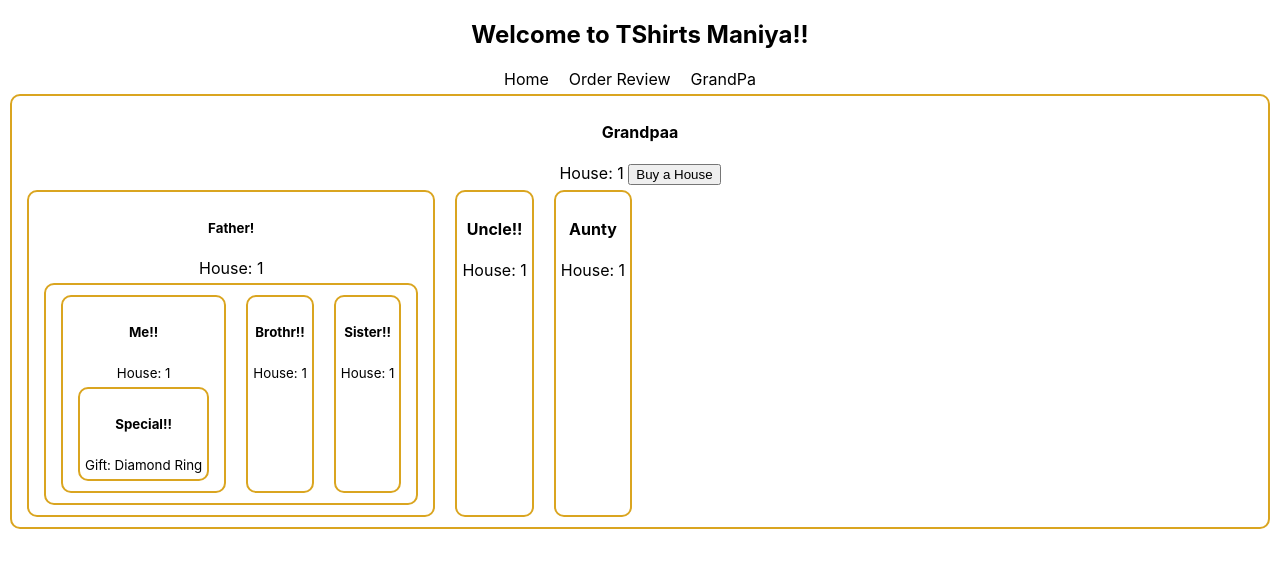
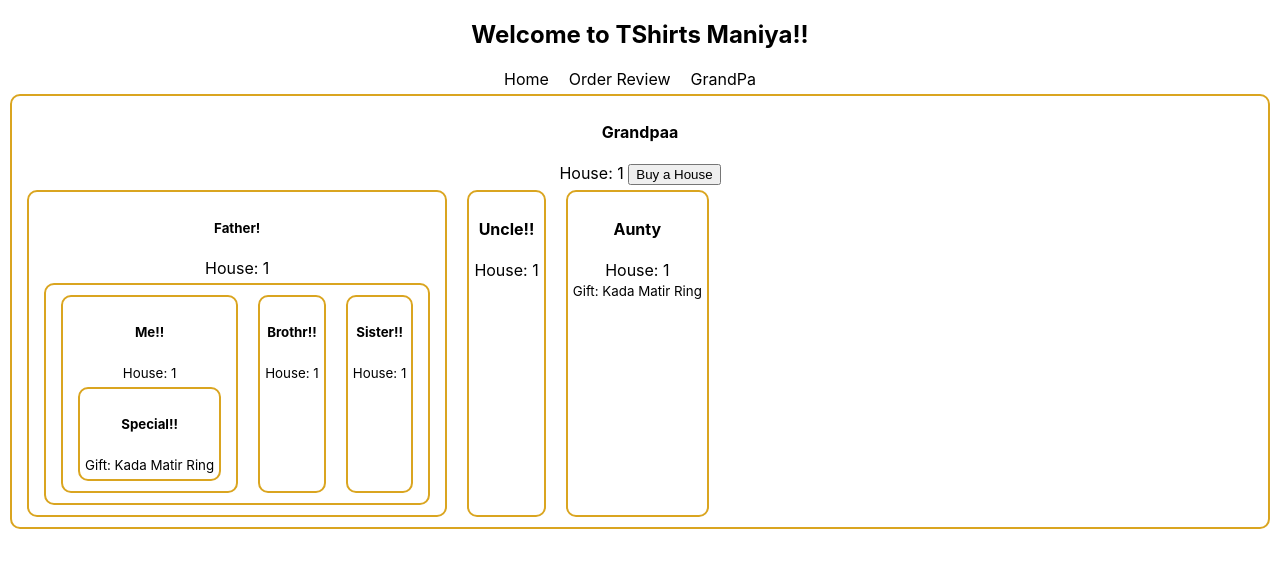
Before and after one commit to rukon351/t-shirt_maniya-react-router-project, a React (Create React App) app: page /grandpa in a window 1280 px wide. Shown: the top 568 px of the page. Built offline with nearby package versions, Linux system fonts and the light colour scheme.

Commit message:
added grandpa special gift for aunty & special person

```diff
--- a/src/components/Aunty/Aunty.js
+++ b/src/components/Aunty/Aunty.js
@@ -1,10 +1,13 @@
-import React from 'react';
+import React, { useContext } from 'react';
+import { RingContext } from '../Grandpa/Grandpa';
 
 const Aunty = ({ house }) => {
+    const ring = useContext(RingContext);
     return (
         <div>
             <h4>Aunty</h4>
             <p>House: {house}</p>
+            <p><small>Gift: {ring}</small></p>
         </div>
     );
 };
--- a/src/components/Father/Father.js
+++ b/src/components/Father/Father.js
@@ -3,12 +3,12 @@
 import Brother from '../Brother/Brother';
 import Sister from '../Sister/Sister';
 
-const Father = ({ house, ornament }) => (
+const Father = ({ house }) => (
     <div>
         <h5>Father!</h5>
         <p>House: {house}</p>
         <div style={{ display: 'flex' }}>
-            <MySelf house={house} ornament={ornament}></MySelf>
+            <MySelf house={house}></MySelf>
             <Brother house={house}></Brother>
             <Sister house={house}></Sister>
         </div>
--- a/src/components/Grandpa/Grandpa.js
+++ b/src/components/Grandpa/Grandpa.js
@@ -1,14 +1,16 @@
-import React, { useState } from 'react';
+import React, { createContext, useState } from 'react';
 import Uncle from '../Uncle/Uncle';
 import Father from '../Father/Father';
 import Aunty from '../Aunty/Aunty';
 import './Grandpa.css';
 
+export const RingContext = createContext('Ring');
+
 
 const Grandpa = () => {
     const [house, setHouse] = useState(1);
 
-    const ornament = 'Diamond Ring';
+    const ornament = 'Kada Matir Ring';
 
     const handleBuyAHouse = () => {
         const newHouseCount = house + 1;
@@ -16,15 +18,17 @@
     };
 
     return (
+        <RingContext.Provider value={ornament}>
             <div className='grandpa'>
                 <h4>Grandpaa</h4>
                 <p>House: {house} <button onClick={handleBuyAHouse}>Buy a House</button></p>
                 <section style={{ display: 'flex' }}>
-                <Father house={house} ornament={ornament}></Father>
+                    <Father house={house}></Father>
                     <Uncle house={house}></Uncle>
                     <Aunty house={house}></Aunty>
                 </section>
             </div>
+        </RingContext.Provider>
     );
 };
 
--- a/src/components/MySelf/MySelf.js
+++ b/src/components/MySelf/MySelf.js
@@ -1,12 +1,12 @@
 import React from 'react';
 import Special from '../Special/Special';
 
-const MySelf = ({ house, ornament }) => {
+const MySelf = ({ house }) => {
     return (
         <div>
             <h5>Me!!</h5>
             <p><small>House: {house}</small></p>
-            <Special ornament={ornament}></Special>
+            <Special></Special>
         </div>
     );
 };
--- a/src/components/Special/Special.js
+++ b/src/components/Special/Special.js
@@ -1,10 +1,12 @@
-import React from 'react';
+import React, { useContext } from 'react';
+import { RingContext } from '../Grandpa/Grandpa';
 
-const Special = ({ ornament }) => {
+const Special = () => {
+    const ring = useContext(RingContext);
     return (
         <div>
             <h5>Special!!</h5>
-            <p><small>Gift: {ornament}</small></p>
+            <p><small>Gift: {ring}</small></p>
         </div>
     );
 };
```
Lines whose indentation alone changed are shown as unchanged.
